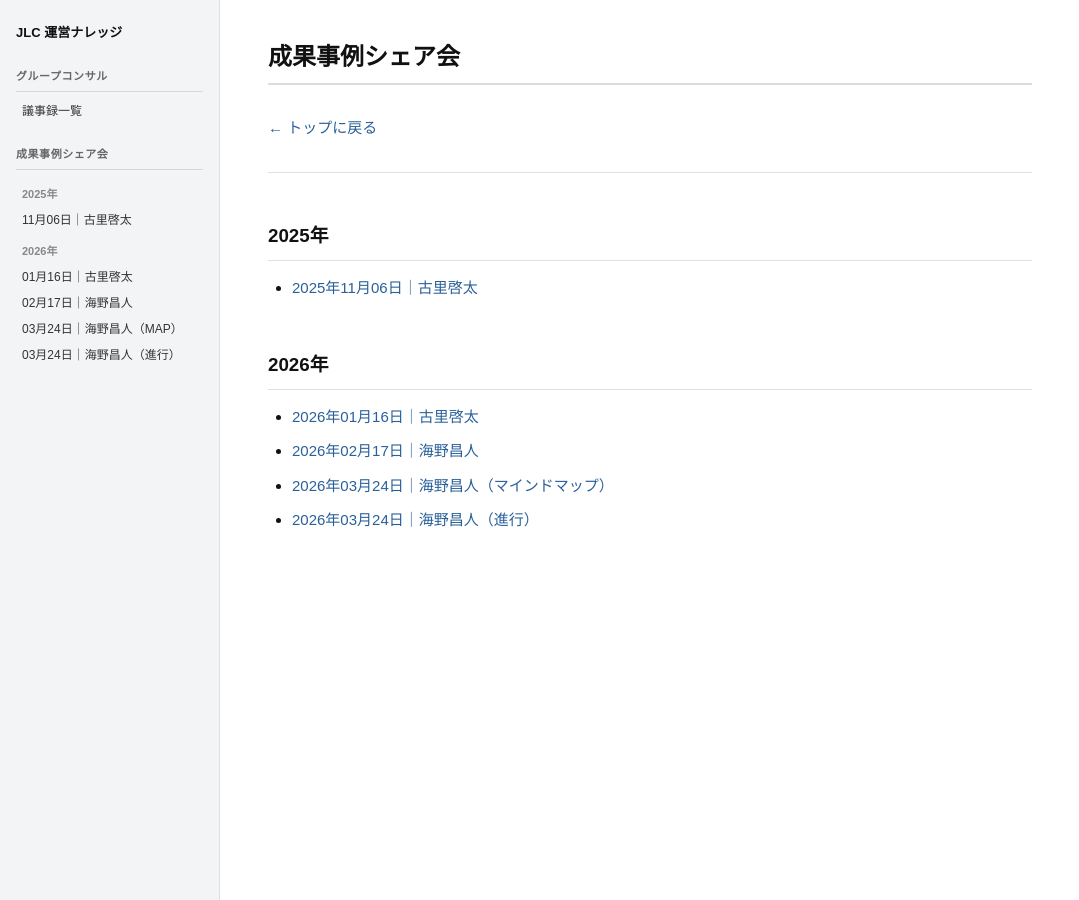
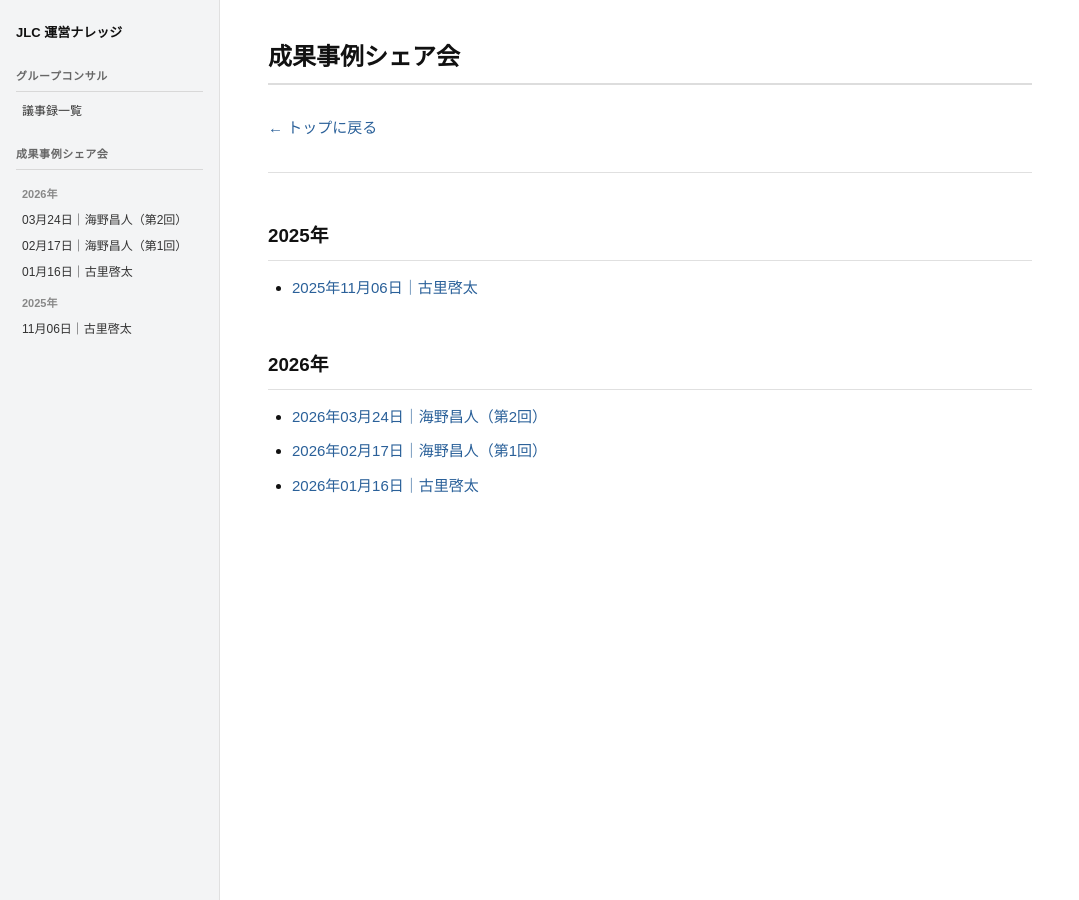
Before and after one commit to staffsolution/staffsolution-jlc, a Jekyll site: the page built from 成果事例シェア会/index.md, in a window 1280 px wide. Shown: the whole page, without its empty margins (0-1079 px from the left). Built offline with Jekyll 4.4.1, drawn with Linux system fonts in a browser that asks for light colours; our own code applies the rules of GitHub Pages for plain Markdown files.

Commit message:
海野昌人第2回MD追加・ナビ更新・開催概要に統一・マインドマップ除外

```diff
--- a/_includes/nav.html
+++ b/_includes/nav.html
@@ -13,13 +13,12 @@
   <div class="nav-section">
     <div class="nav-section-title">成果事例シェア会</div>
     <ul>
+      <li class="nav-year">2026年</li>
+      <li><a href="{{ '/成果事例シェア会/2026-03/シェア会_20260324_海野昌人' | relative_url }}">03月24日｜海野昌人（第2回）</a></li>
+      <li><a href="{{ '/成果事例シェア会/2026-02/シェア会_20260217_海野' | relative_url }}">02月17日｜海野昌人（第1回）</a></li>
+      <li><a href="{{ '/成果事例シェア会/2026-01/シェア会_20260116_古里啓太' | relative_url }}">01月16日｜古里啓太</a></li>
       <li class="nav-year">2025年</li>
       <li><a href="{{ '/成果事例シェア会/2025-11/シェア会_20251106_古里啓太' | relative_url }}">11月06日｜古里啓太</a></li>
-      <li class="nav-year">2026年</li>
-      <li><a href="{{ '/成果事例シェア会/2026-01/シェア会_20260116_古里啓太' | relative_url }}">01月16日｜古里啓太</a></li>
-      <li><a href="{{ '/成果事例シェア会/2026-02/シェア会_20260217_海野' | relative_url }}">02月17日｜海野昌人</a></li>
-      <li><a href="{{ '/成果事例シェア会/2026-03/3月24日成果事例シェア会_海野昌人_マインドマップ' | relative_url }}">03月24日｜海野昌人（MAP）</a></li>
-      <li><a href="{{ '/成果事例シェア会/2026-03/進行_シェア会2_海野昌人_20260324' | relative_url }}">03月24日｜海野昌人（進行）</a></li>
     </ul>
   </div>
 </nav>
--- a/成果事例シェア会/index.md
+++ b/成果事例シェア会/index.md
@@ -14,7 +14,6 @@ layout: default
 
 ## 2026年
 
+- [2026年03月24日｜海野昌人（第2回）](2026-03/シェア会_20260324_海野昌人.md)
+- [2026年02月17日｜海野昌人（第1回）](2026-02/シェア会_20260217_海野.md)
 - [2026年01月16日｜古里啓太](2026-01/シェア会_20260116_古里啓太.md)
-- [2026年02月17日｜海野昌人](2026-02/シェア会_20260217_海野.md)
-- [2026年03月24日｜海野昌人（マインドマップ）](2026-03/3月24日成果事例シェア会_海野昌人_マインドマップ.md)
-- [2026年03月24日｜海野昌人（進行）](2026-03/進行_シェア会2_海野昌人_20260324.md)
```
Also changed, not shown: 成果事例シェア会/2025-11/シェア会_20251106_古里啓太.md (+1 -1 lines), 成果事例シェア会/2026-01/シェア会_20260116_古里啓太.md (+1 -1 lines), 成果事例シェア会/2026-02/シェア会_20260217_海野.md (+1 -1 lines), 成果事例シェア会/2026-03/シェア会_20260324_海野昌人.md (added, +124 -0 lines).
